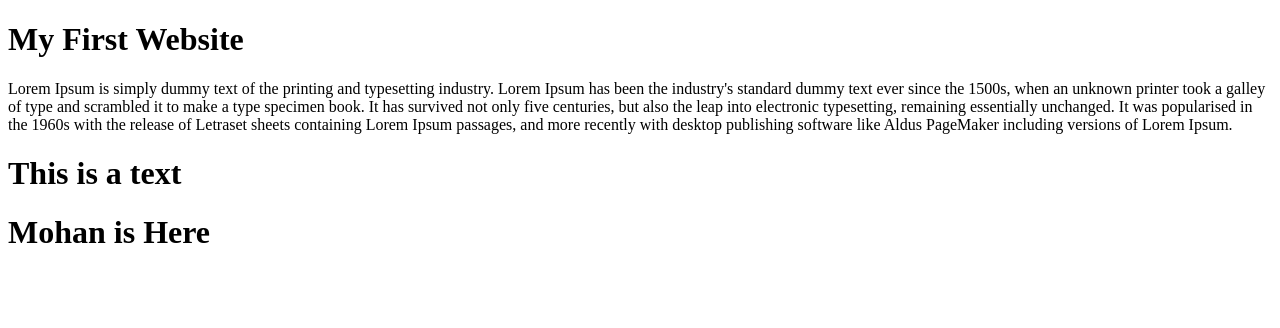
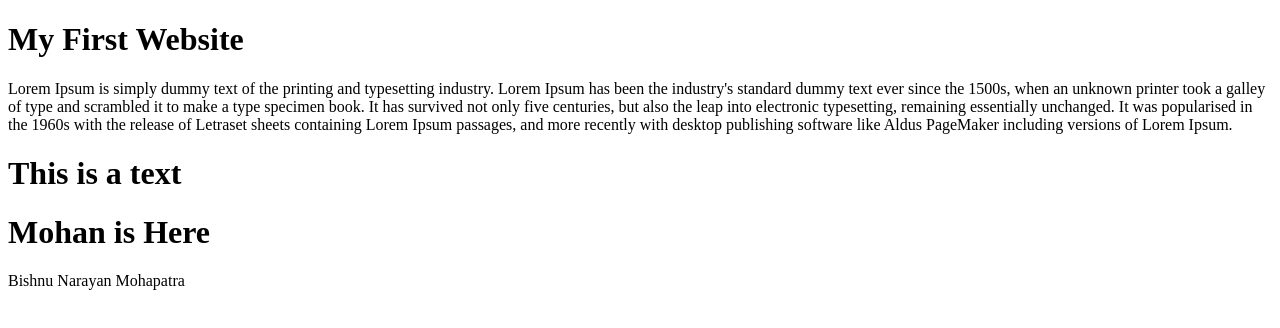
Before and after one commit to Pabitra-Mohan1/server, a plain HTML site: page index.html in a window 1280 px wide. Drawn offline with Linux system fonts and the light colour scheme.

Commit message:
Update index.html

```diff
--- a/index.html
+++ b/index.html
@@ -11,6 +11,6 @@
 <h1> This is a text</h1>
 
 	<h1>Mohan is Here</h1>
-
+Bishnu Narayan Mohapatra
 </body>
 </html>
```
